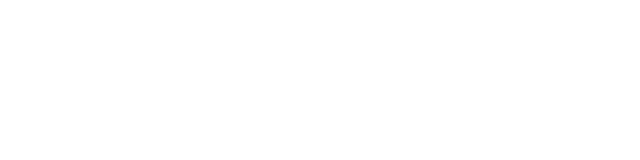
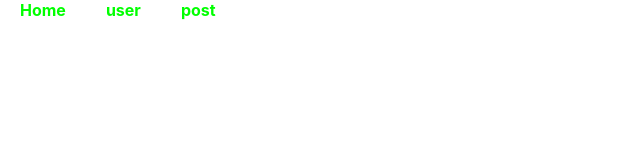
Before and after one commit to mdnmnahmed/learning-nextjs-advance, a Next.js app: page / in a window 1280 px wide. Shown: the top 160 px of the page, without its empty margins (0-640 px from the left). Built offline with nearby package versions, Linux system fonts and the light colour scheme.

Commit message:
learn styled component

```diff
--- a/pages/index.js
+++ b/pages/index.js
@@ -12,8 +12,31 @@
                 <link rel="icon" href="/favicon.ico" />
             </Head>
 
+            <style>
+                {`
+                    a{
+                        display: 'inline-block';
+                        color: lime;
+                        margin: 10px 20px;
+                        font-weight: bolder;
+                    }
+                `}
+            </style>
+
             <main>
+                <div>
+                    <Link href={`/`}>
+                        <a>Home</a>
+                    </Link>
 
+                    <Link href={`/user`}>
+                        <a>user</a>
+                    </Link>
+
+                    <Link href={`/post`}>
+                        <a>post</a>
+                    </Link>
+                </div>
             </main>
         </>
     )
```
